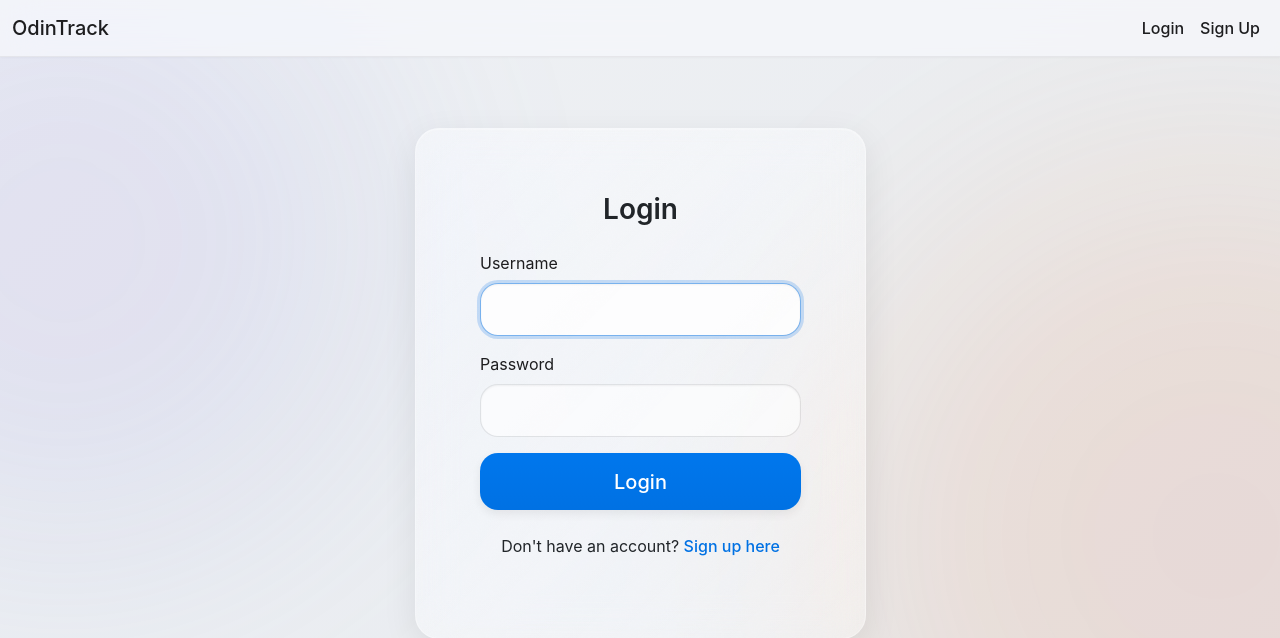
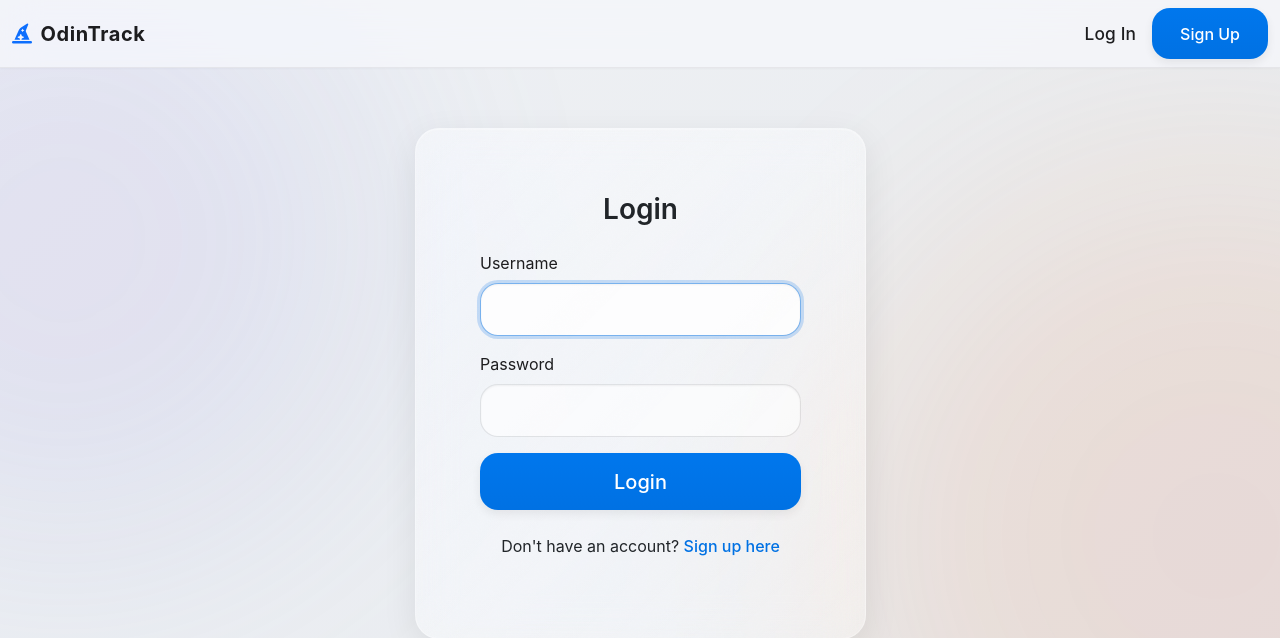
Before and after one commit to nellbert/odin-tracker, a Django app: page /accounts/login/ in a window 1280 px wide. Shown: the top 638 px of the page. Run offline with Django 5.2, Linux system fonts and the light colour scheme.

Commit message:
Refactor base.html for unified Apple-inspired glassmorphic design, consistent navbar, and terminology across OdinTracker app

```diff
--- a/templates/base.html
+++ b/templates/base.html
@@ -6,23 +6,71 @@
     <meta name="viewport" content="width=device-width, initial-scale=1">
     <title>{% block title %}OdinTrack{% endblock %}</title>
     <!-- Bootstrap 5 CSS -->
-    <link href="https://cdn.jsdelivr.net/npm/bootstrap@5.3.3/dist/css/bootstrap.min.css" rel="stylesheet" integrity="sha384-QWTKZyjpPEjISv5WaRU9OFeRpok6YctnYmDr5pNlyT2bRjXh0JMhjY6hW+ALEwIH" crossorigin="anonymous">
-    <!-- Font Awesome CSS (for icons like streaks) -->
-    <link rel="stylesheet" href="https://cdnjs.cloudflare.com/ajax/libs/font-awesome/6.5.1/css/all.min.css" integrity="sha512-DTOQO9RWCH3ppGqcWaEA1BIZOC6xxalwEsw9c2QQeAIftl+Vegovlnee1c9QX4TctnWMn13TZye+giMm8e2LwA==" crossorigin="anonymous" referrerpolicy="no-referrer" />
+    <link href="https://cdn.jsdelivr.net/npm/bootstrap@5.3.3/dist/css/bootstrap.min.css" rel="stylesheet" crossorigin="anonymous">
+    <!-- Font Awesome CSS -->
+    <link rel="stylesheet" href="https://cdnjs.cloudflare.com/ajax/libs/font-awesome/6.5.1/css/all.min.css" crossorigin="anonymous" />
     <!-- Custom visionOS Styles -->
     <link rel="stylesheet" href="{% static 'css/visionos_style.css' %}">
-
     <style>
-        body { padding-top: 5rem; } /* Add padding for fixed navbar */
-        .completed-lesson { text-decoration: line-through; color: grey; }
+        body { padding-top: 5rem; }
+        .navbar-glass {
+            background: var(--navbar-bg, rgba(245,247,250,0.8));
+            backdrop-filter: blur(18px) saturate(180%);
+            -webkit-backdrop-filter: blur(18px) saturate(180%);
+            box-shadow: 0 2px 12px rgba(0,0,0,0.06);
+            border-bottom: 1px solid var(--navbar-border-color, rgba(0,0,0,0.06));
+        }
+        .navbar .nav-link, .navbar .navbar-brand {
+            font-weight: 500;
+            font-size: 1.08rem;
+            letter-spacing: 0.01em;
+        }
+        .navbar .nav-link.active, .navbar .nav-link:focus {
+            color: var(--link-color) !important;
+            background-color: var(--link-hover-bg);
+            border-radius: 10px;
+        }
+        .navbar .nav-link i {
+            margin-right: 0.5em;
+        }
+        .navbar-points-badge {
+            font-size: 1rem;
+            margin-left: 0.5em;
+            vertical-align: middle;
+        }
+        .navbar .btn-signup {
+            margin-left: 0.5em;
+        }
+        .navbar .dropdown-menu {
+            border-radius: 18px;
+            min-width: 220px;
+        }
+        .navbar .dropdown-item i {
+            margin-right: 0.5em;
+        }
+        .navbar .navbar-brand {
+            font-weight: 700;
+            font-size: 1.25rem;
+            letter-spacing: 0.03em;
+        }
+        .navbar .user-points {
+            font-size: 1rem;
+            margin-left: 0.5em;
+        }
+        .navbar .user-points .badge {
+            font-size: 1rem;
+            vertical-align: middle;
+        }
         .progress { margin-bottom: 1rem; }
     </style>
 </head>
 <body>
 
-<nav class="navbar navbar-expand-md fixed-top">
+<nav class="navbar navbar-expand-md fixed-top navbar-glass">
     <div class="container-fluid">
-        <a class="navbar-brand" href="{% url 'dashboard' %}">OdinTrack</a>
+        <a class="navbar-brand d-flex align-items-center" href="{% url 'dashboard' %}">
+            <i class="fas fa-hat-wizard me-2 text-primary"></i> OdinTrack
+        </a>
         <button class="navbar-toggler" type="button" data-bs-toggle="collapse" data-bs-target="#navbarCollapse" aria-controls="navbarCollapse" aria-expanded="false" aria-label="Toggle navigation">
             <span class="navbar-toggler-icon"></span>
         </button>
@@ -30,42 +78,49 @@
             <ul class="navbar-nav me-auto mb-2 mb-md-0">
                 {% if user.is_authenticated %}
                     <li class="nav-item">
-                        <a class="nav-link" aria-current="page" href="{% url 'dashboard' %}">Dashboard</a>
+                        <a class="nav-link{% if request.resolver_match.url_name == 'dashboard' %} active{% endif %}" href="{% url 'dashboard' %}">Dashboard</a>
                     </li>
                     <li class="nav-item">
-                        <a class="nav-link" href="{% url 'leaderboard' %}">Leaderboard</a>
+                        <a class="nav-link{% if request.resolver_match.url_name == 'leaderboard' %} active{% endif %}" href="{% url 'leaderboard' %}">Leaderboard</a>
                     </li>
                     <li class="nav-item">
-                        <a class="nav-link" href="{% url 'achievements_list' %}">My Achievements</a>
+                        <a class="nav-link{% if request.resolver_match.url_name == 'achievements_list' %} active{% endif %}" href="{% url 'achievements_list' %}">Achievements</a>
+                    </li>
+                    <li class="nav-item d-md-none">
+                        <a class="nav-link{% if request.resolver_match.url_name == 'user_settings' %} active{% endif %}" href="{% url 'user_settings' %}">Settings</a>
                     </li>
                 {% endif %}
             </ul>
-            <ul class="navbar-nav ms-auto mb-2 mb-md-0">
+            <ul class="navbar-nav ms-auto mb-2 mb-md-0 align-items-center">
                  {% if user.is_authenticated %}
-                     <li class="nav-item dropdown">
-                        <a class="nav-link dropdown-toggle" href="#" id="navbarDropdown" role="button" data-bs-toggle="dropdown" aria-expanded="false">
-                            Welcome, {{ user.username }}!
+                     <li class="nav-item d-none d-md-block">
+                        <span class="user-points">
+                            <i class="fas fa-star text-warning"></i>
+                            <span class="badge bg-primary rounded-pill">{{ user.profile.total_points|default:"0" }} points</span>
+                        </span>
+                     </li>
+                     <li class="nav-item dropdown ms-2">
+                        <a class="nav-link dropdown-toggle d-flex align-items-center" href="#" id="navbarDropdown" role="button" data-bs-toggle="dropdown" aria-expanded="false">
+                            {{ user.username }}
                         </a>
                         <ul class="dropdown-menu dropdown-menu-end" aria-labelledby="navbarDropdown">
-                            <li><span class="dropdown-item-text">Total Points: {{ user.profile.total_points|default:"0" }}</span></li>
+                            <li><span class="dropdown-item-text"><i class="fas fa-star text-warning"></i> Points: <span class="badge bg-primary rounded-pill">{{ user.profile.total_points|default:"0" }}</span></span></li>
                             <li><hr class="dropdown-divider"></li>
-                            <li><a class="dropdown-item" href="{% url 'user_settings' %}"><i class="fas fa-cog fa-fw me-2"></i>Settings</a></li>
+                            <li><a class="dropdown-item" href="{% url 'user_settings' %}">Settings</a></li>
                             <li>
                                 <form method="post" action="{% url 'logout' %}" style="display: inline;">
                                     {% csrf_token %}
-                                    <button type="submit" class="dropdown-item"><i class="fas fa-sign-out-alt fa-fw me-2"></i>Logout</button>
+                                    <button type="submit" class="dropdown-item">Logout</button>
                                 </form>
                             </li>
-                            <li><hr class="dropdown-divider"></li>
                         </ul>
                     </li>
-
                  {% else %}
                      <li class="nav-item">
-                         <a class="nav-link" href="{% url 'login' %}">Login</a>
+                         <a class="nav-link" href="{% url 'login' %}">Log In</a>
                      </li>
                      <li class="nav-item">
-                         <a class="nav-link" href="{% url 'signup' %}">Sign Up</a>
+                         <a class="btn btn-primary btn-signup ms-2" href="{% url 'signup' %}">Sign Up</a>
                      </li>
                  {% endif %}
             </ul>
```
Also changed, not shown: other parts of templates/base.html (+1 -3 lines).
